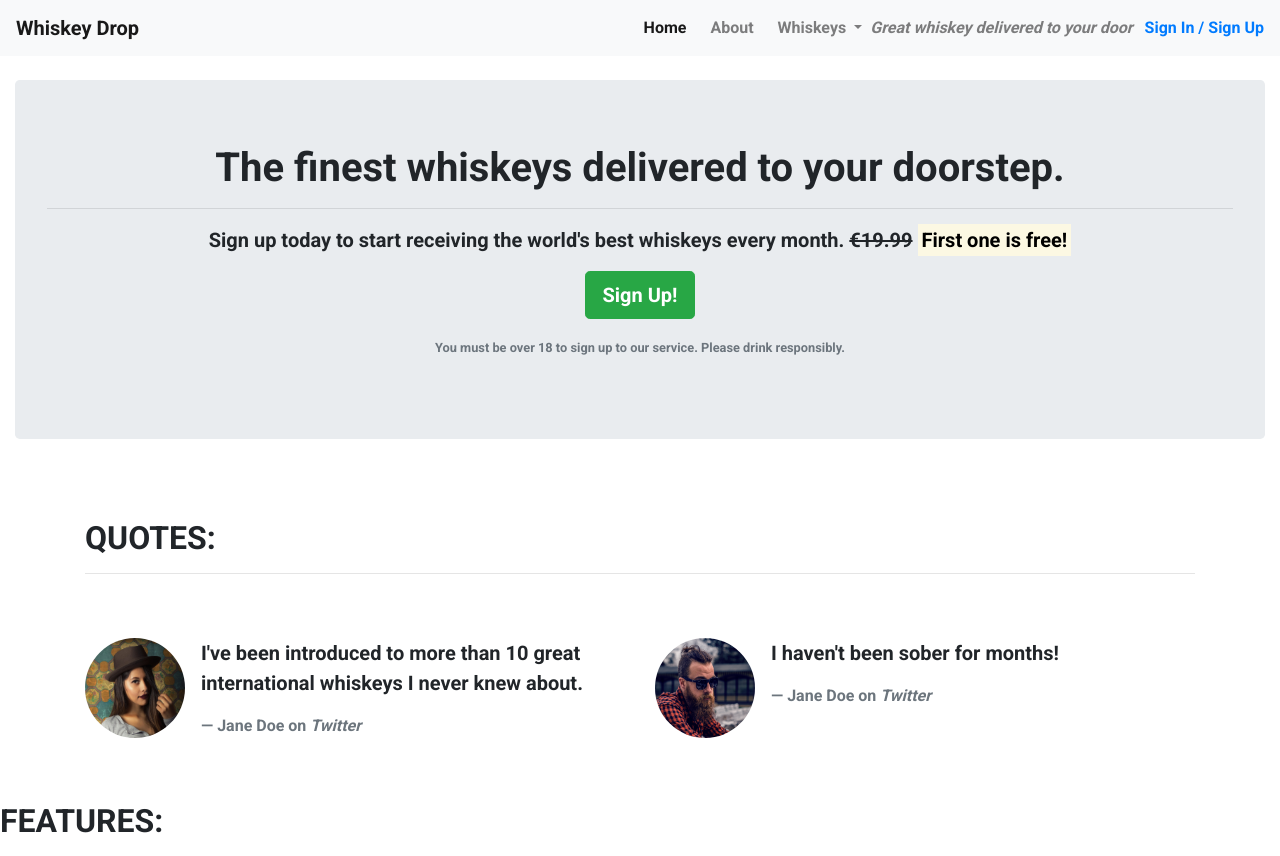
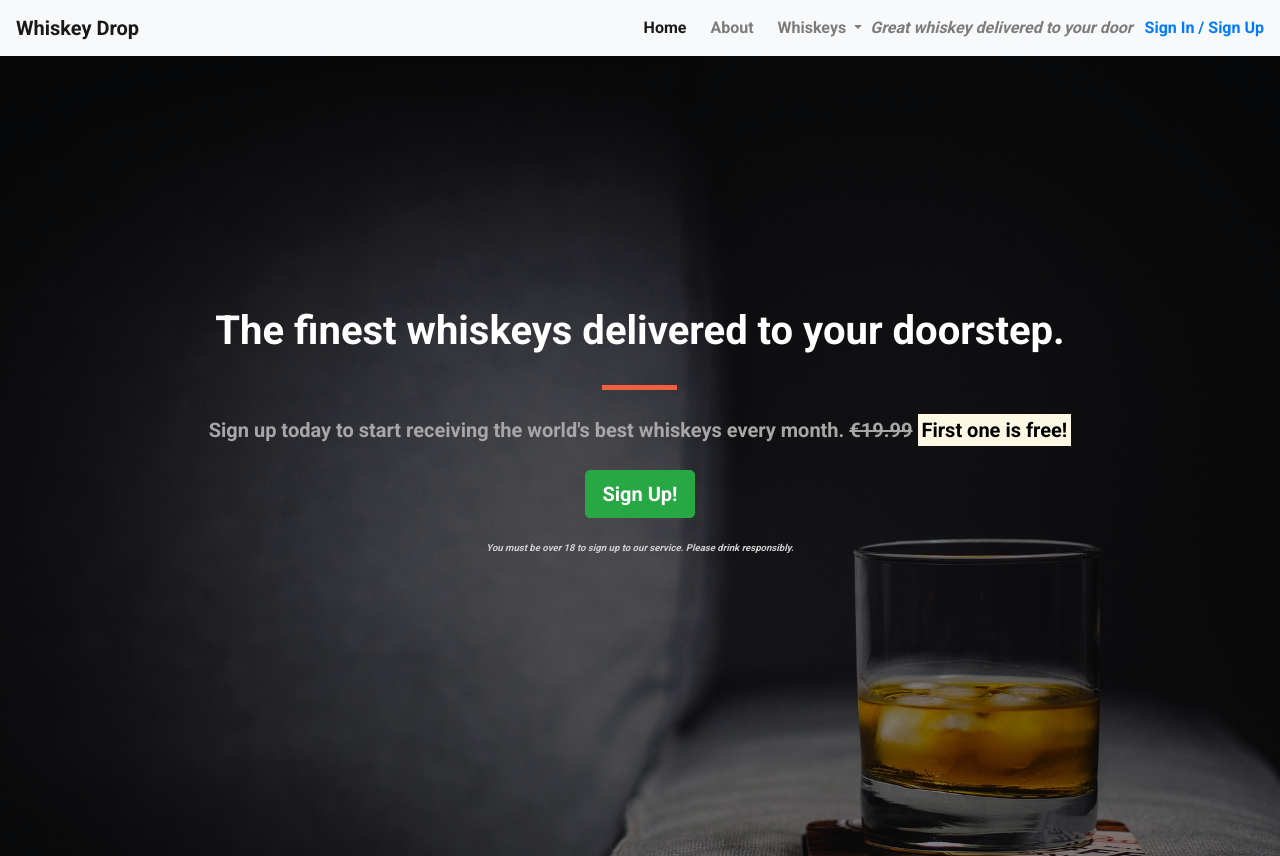
Before and after one commit to jay-o-sullivan/bootstrap-4, a plain HTML site: page index.html in a window 1280 px wide. Shown: the top 856 px of the page. Drawn offline with nearby package versions, Linux system fonts and the light colour scheme.

Commit message:
initial commit

```diff
--- a/css/style.css
+++ b/css/style.css
@@ -1,6 +1,100 @@
 body {
     font-family: 'Roboto', sans-serif;
+}
 
+/* Containers */
 
+.alert-container {}
 
+.callout-container {
+    height: 100vh;
+
+    background: url('../images/whiskey-background.jpg') no-repeat center center fixed;
+    -webkit-background-size: cover;
+    -moz-background-size: cover;
+    -o-background-size: cover;
+    background-size: cover;
+
+    display: flex;
+    align-items: center;
+    justify-content: center;
+
+    position: relative;
 }
+
+.opaque-overlay {
+    position: absolute;
+    top: 0;
+    left: 0;
+    height: 100%;
+    width: 100%;
+    background-color: rgba(0, 0, 0, 0.5);
+}
+
+.quotes-container {}
+
+.features-container {}
+
+/* Block dividers */
+
+.block-divider {
+    width: 75px;
+    height: 5px;
+    border: 0;
+    background-color: #444;
+}
+
+.block-divider--orange {
+    background-color: #f05f40;
+}
+
+.block-divider--short {
+    width: 35px;
+}
+
+/* Jumbotron */
+
+.jumbotron {
+    background-color: transparent;
+}
+
+.jumbotron h1 {
+    color: white;
+    font-weight: bold;
+    margin-bottom: 30px;
+    color: white;
+}
+
+.jumbotron .lead {
+    color: #a7a7a7;
+    margin: 25px 0;
+}
+
+.jumbotron small {
+    font-size: 60%;
+    font-style: italic;
+    color: #d0d0d0;
+}
+
+/* Buttons */
+
+.btn--cta {
+    font-weight: bold;
+    border-radius: 23px;
+    width: 160px;
+}
+
+.btn--red {
+    color: white;
+    background-color: #f05f40;
+    border-color: #f05f40;
+}
+
+.btn--red:hover,
+.btn--red:active,
+.btn--red:focus,
+.btn--red:active:focus {
+    background-color: #df4929;
+    border-color: #df4929;
+    color: white;
+}
```
Also changed, not shown: images/whiskey-background.jpg (added).
